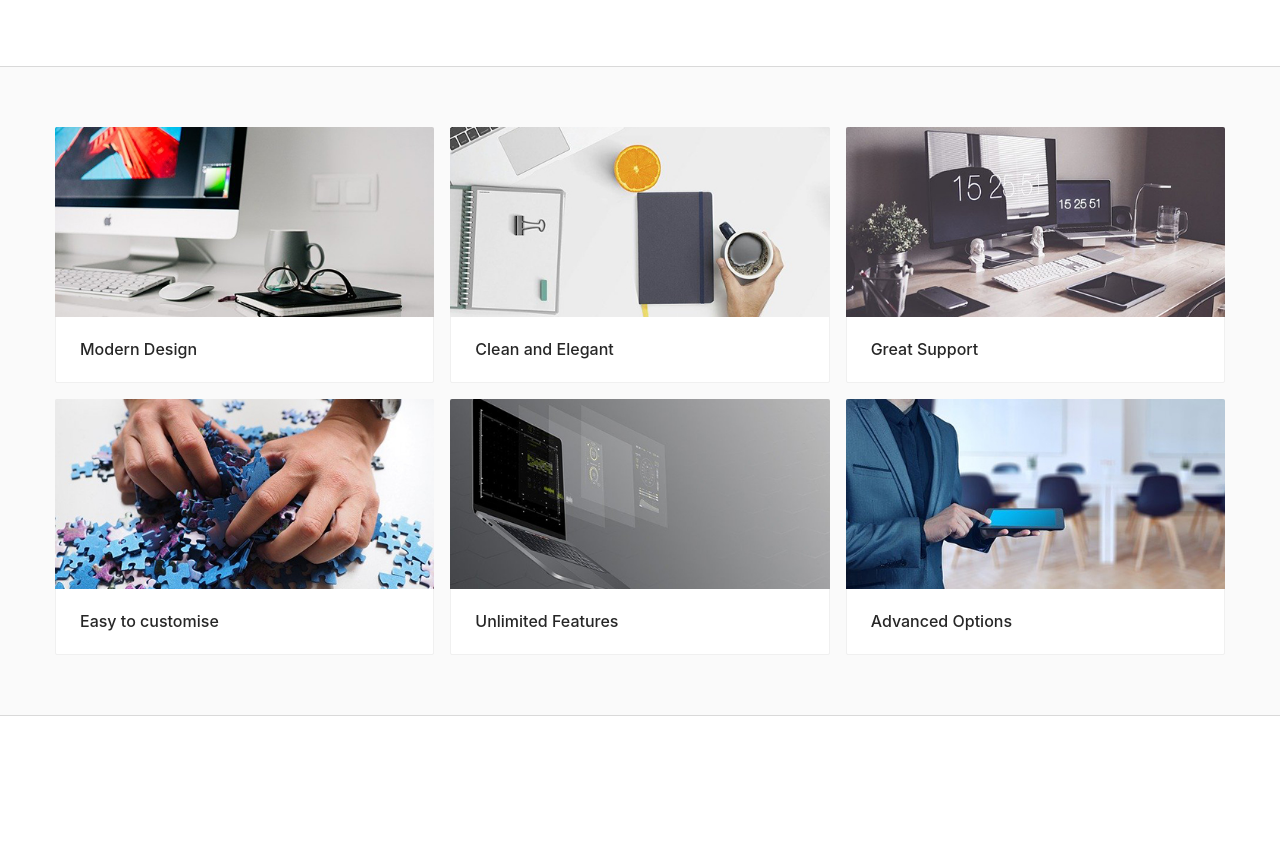
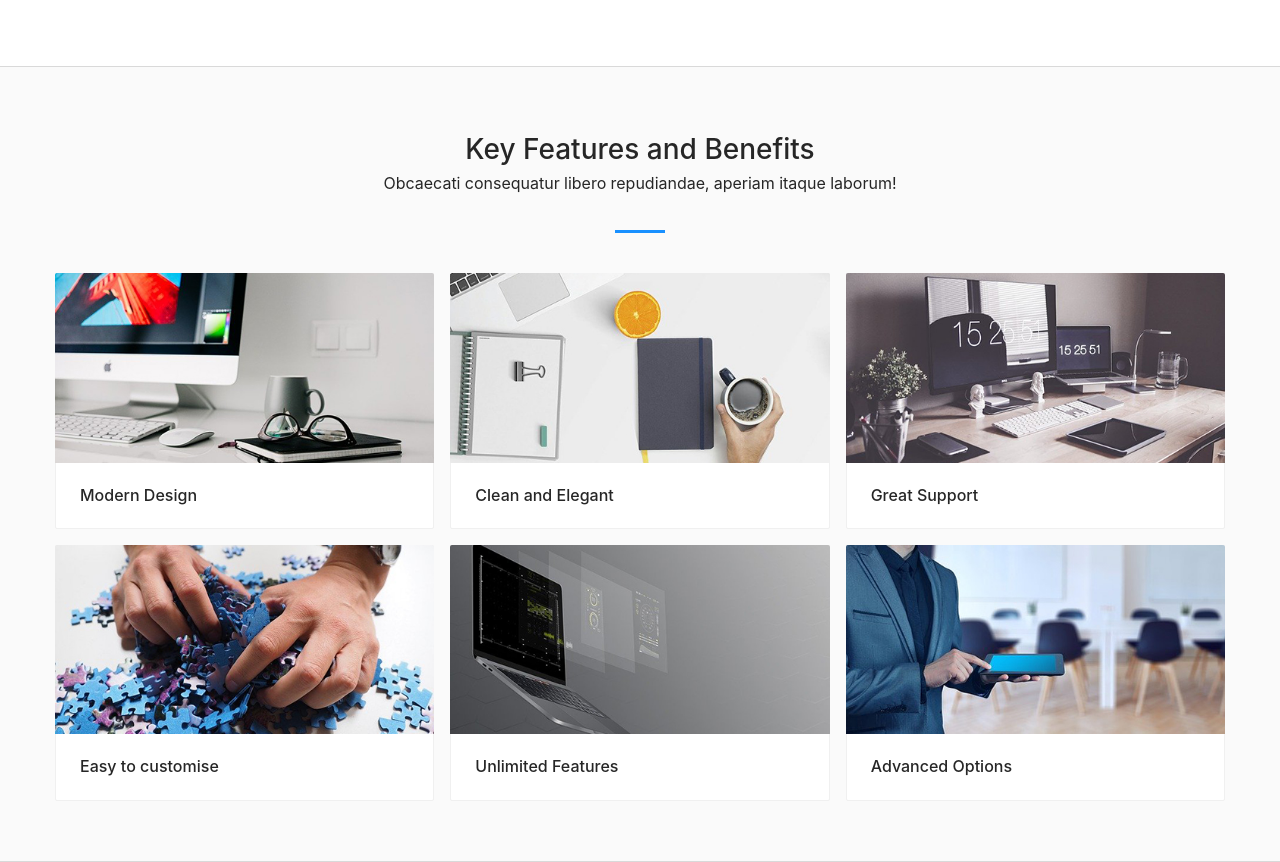
Before and after one commit to harvey0107/react-website, a React (Create React App) app: page / in a window 1280 px wide. Shown: the part 1300-2162 px from the top of the page. Before the commit the page ends 2016 px from the top, so only its background shows below. Built offline with nearby package versions, Linux system fonts and the light colour scheme.

Commit message:
title and subtitle

```diff
--- a/src/components/home/Feature.js
+++ b/src/components/home/Feature.js
@@ -14,6 +14,10 @@ function AppFeature() {
     return (
         <div className='block featureBlock bgGray'>
               <div className='container-fluid'>
+                  <div className='titleHolder'>
+                    <h2>Key Features and Benefits</h2>
+                    <p>Obcaecati consequatur libero repudiandae, aperiam itaque laborum!</p>
+                </div>
               <Row gutter={[16, 16]}>
                     <Col span={8}>
                     <Card
```
